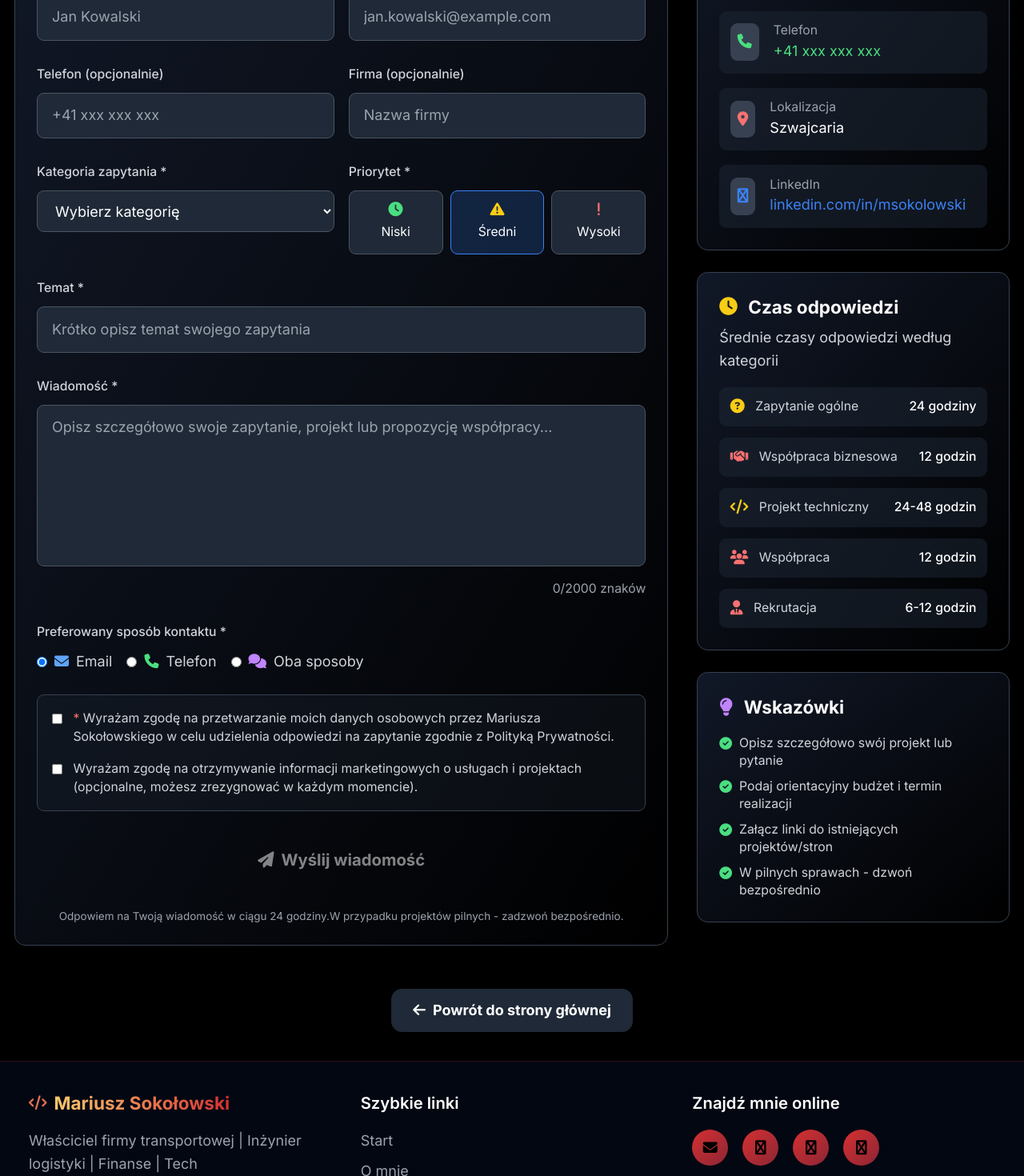
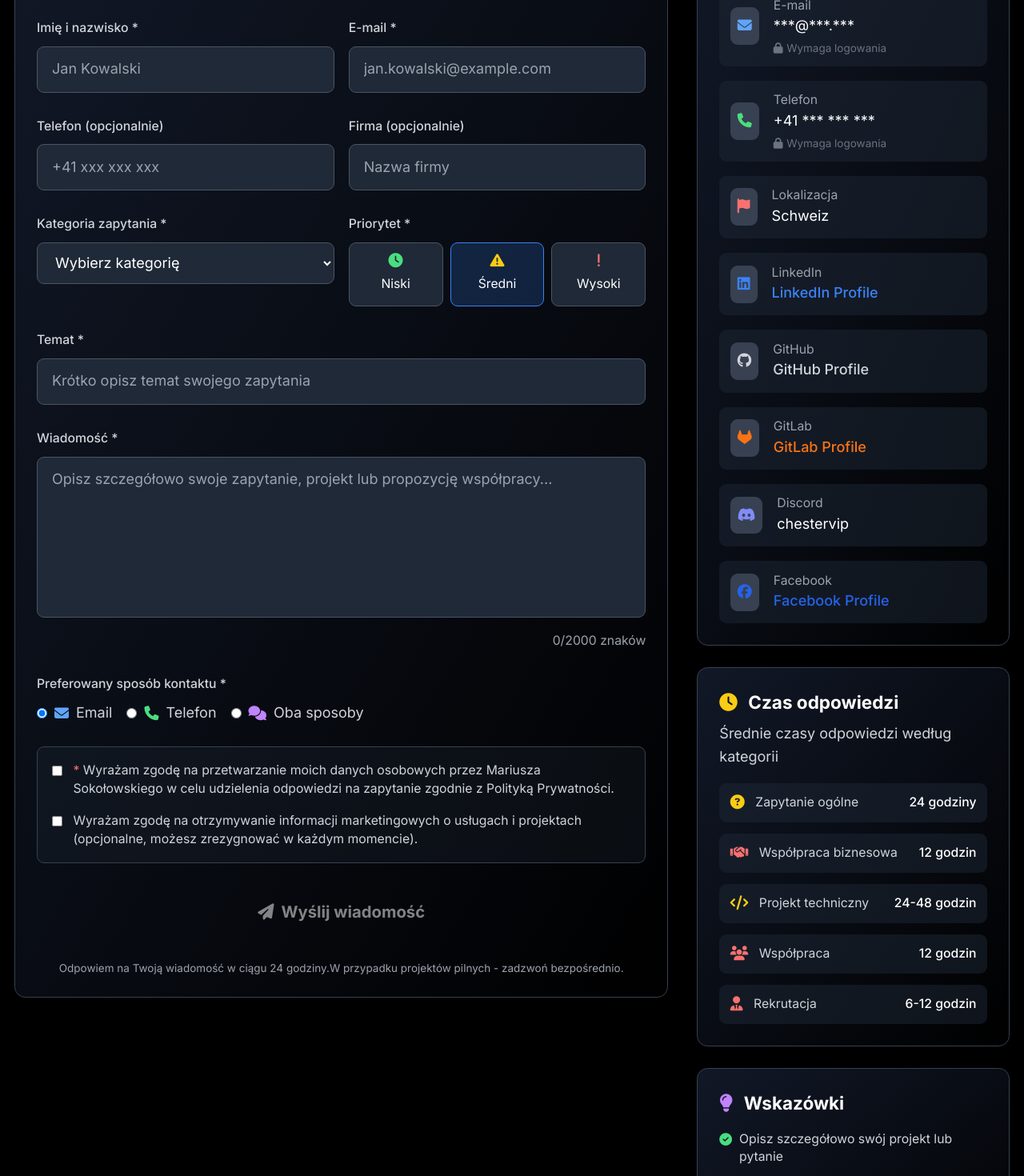
Before and after one commit to ChesterVip/Stronka_React_M_S_Frontend-, a React (Vite) app: page /contact in a window 1280 px wide. Shown: the part 460-1930 px from the top of the page at 80% size. Built offline with nearby package versions, Linux system fonts and the light colour scheme.

Commit message:
ContactPage is up-to-daty

```diff
--- a/src/components/Layout.tsx
+++ b/src/components/Layout.tsx
@@ -193,19 +193,21 @@ const Layout = () => {
               <h4 className="text-lg font-semibold text-white mb-4">{t.find_online}</h4>
               <div className="flex space-x-4">
                 {[
-                  { icon: 'fa-envelope', href: 'mailto:contact@mariusz-sokolowski.com' },
-                  { icon: 'fa-linkedin', href: '#' },
-                  { icon: 'fa-github', href: '#' },
-                  { icon: 'fa-whatsapp', href: '#' }
-                ].map(({ icon, href }, index) => (
+                  { icon: 'fa-linkedin', href: 'https://www.linkedin.com/in/mariuszsokolowski5014/', label: 'LinkedIn' },
+                  { icon: 'fa-github', href: 'https://github.com/ChesterVip', label: 'GitHub' },
+                  { icon: 'fa-gitlab', href: 'https://gitlab.com/ChesterVip', label: 'GitLab' },
+                  { icon: 'fa-facebook', href: 'https://www.facebook.com/mariusz.sokolowski.94', label: 'Facebook' },
+                  { icon: 'fa-discord', href: '#', label: 'Discord' }
+                ].map(({ icon, href, label }, index) => (
                   <a
                     key={index}
                     href={href}
                     className="w-10 h-10 bg-gradient-to-br from-gold-500 to-gold-700 hover:from-gold-400 hover:to-gold-600 rounded-full flex items-center justify-center transition-all duration-300 hover:scale-110"
                     target="_blank"
                     rel="noopener noreferrer"
+                    title={label}
                   >
-                    <i className={cn("fas", icon, "text-black")} />
+                    <i className={cn("fab", icon, "text-black")} />
                   </a>
                 ))}
               </div>
--- a/src/pages/ContactPage.tsx
+++ b/src/pages/ContactPage.tsx
@@ -72,6 +72,7 @@ const ContactPage = () => {
   const [isSubmitting, setIsSubmitting] = useState(false)
   const [submitStatus, setSubmitStatus] = useState<'idle' | 'success' | 'error'>('idle')
   const [submitMessage, setSubmitMessage] = useState('')
+  const [isLoggedIn, setIsLoggedIn] = useState(false) // Mock - później będzie z systemu autoryzacji
 
   const {
     register,
@@ -140,31 +141,75 @@ const ContactPage = () => {
   const contactInfo = [
     {
       icon: 'fa-envelope',
+      iconClass: 'fas',
       label: t.email_label,
-      value: 'mariusz@msokolowski.dev',
-      link: 'mailto:mariusz@msokolowski.dev',
-      color: 'text-blue-400'
+      value: isLoggedIn ? 'mariusz.sokolowski@fgfalke.eu' : '***@***.***',
+      link: isLoggedIn ? 'mailto:mariusz.sokolowski@fgfalke.eu' : null,
+      color: 'text-blue-400',
+      requiresAuth: true
     },
     {
       icon: 'fa-phone',
+      iconClass: 'fas',
       label: t.phone_label,
-      value: '+41 xxx xxx xxx',
-      link: 'tel:+41xxxxxxxxx',
-      color: 'text-green-400'
+      value: isLoggedIn ? '+41 76 237 33 01' : '+41 *** *** ***',
+      link: isLoggedIn ? 'tel:+41762373301' : null,
+      color: 'text-green-400',
+      requiresAuth: true
     },
     {
-      icon: 'fa-map-marker-alt',
+      icon: 'fa-flag',
+      iconClass: 'fas',
       label: t.location_label,
-      value: 'Szwajcaria',
+      value: 'Schweiz',
       link: null,
-      color: 'text-red-400'
+      color: 'text-red-400',
+      requiresAuth: false
     },
     {
       icon: 'fa-linkedin',
+      iconClass: 'fab',
       label: 'LinkedIn',
-      value: 'linkedin.com/in/msokolowski',
-      link: 'https://linkedin.com/in/msokolowski',
-      color: 'text-blue-500'
+      value: 'LinkedIn Profile',
+      link: 'https://www.linkedin.com/in/mariuszsokolowski5014/',
+      color: 'text-blue-500',
+      requiresAuth: false
+    },
+    {
+      icon: 'fa-github',
+      iconClass: 'fab',
+      label: 'GitHub',
+      value: 'GitHub Profile',
+      link: 'https://github.com/ChesterVip',
+      color: 'text-gray-300',
+      requiresAuth: false
+    },
+    {
+      icon: 'fa-gitlab',
+      iconClass: 'fab',
+      label: 'GitLab',
+      value: 'GitLab Profile',
+      link: 'https://gitlab.com/ChesterVip',
+      color: 'text-orange-500',
+      requiresAuth: false
+    },
+    {
+      icon: 'fa-discord',
+      iconClass: 'fab',
+      label: 'Discord',
+      value: 'chestervip',
+      link: null,
+      color: 'text-indigo-400',
+      requiresAuth: false
+    },
+    {
+      icon: 'fa-facebook',
+      iconClass: 'fab',
+      label: 'Facebook',
+      value: 'Facebook Profile',
+      link: 'https://www.facebook.com/mariusz.sokolowski.94',
+      color: 'text-blue-600',
+      requiresAuth: false
     }
   ]
 
@@ -193,6 +238,15 @@ const ContactPage = () => {
             <p className="text-lg text-gray-300 max-w-3xl mx-auto leading-relaxed">
               {t.contact_page_subtitle}
             </p>
+            {/* Temporary login button for testing */}
+            <div className="mt-4">
+              <button
+                onClick={() => setIsLoggedIn(!isLoggedIn)}
+                className="px-4 py-2 bg-blue-600 hover:bg-blue-700 text-white rounded-lg transition-colors"
+              >
+                {isLoggedIn ? 'Wyloguj się' : 'Zaloguj się'} (Test)
+              </button>
+            </div>
           </div>
         </AnimatedSection>
 
@@ -568,21 +622,26 @@ const ContactPage = () => {
                   {contactInfo.map((info, index) => (
                     <div key={index} className="flex items-center gap-4 p-3 bg-gray-800/50 rounded-lg hover:bg-gray-800/70 transition-colors">
                       <div className={`p-2 rounded-lg bg-gray-700 ${info.color}`}>
-                        <i className={`fas ${info.icon}`}></i>
+                        <i className={`${info.iconClass} ${info.icon}`}></i>
                       </div>
                       <div className="flex-1">
                         <div className="text-sm text-gray-400">{info.label}</div>
                         {info.link ? (
-                          <a
-                            href={info.link}
-                            className={`${info.color} hover:underline`}
-                            target={info.link.startsWith('http') ? '_blank' : undefined}
-                            rel={info.link.startsWith('http') ? 'noopener noreferrer' : undefined}
+                          <button
+                            onClick={() => info.link && window.open(info.link, '_blank')}
+                            className={`${info.color} hover:underline cursor-pointer bg-transparent border-none p-0 text-left font-medium`}
+                            title={info.link}
                           >
                             {info.value}
-                          </a>
+                          </button>
                         ) : (
                           <div className="text-white">{info.value}</div>
+                        )}
+                        {info.requiresAuth && !isLoggedIn && (
+                          <div className="text-xs text-gray-500 mt-1">
+                            <i className="fas fa-lock mr-1"></i>
+                            Wymaga logowania
+                          </div>
                         )}
                       </div>
                     </div>
--- a/src/utils/translations.ts
+++ b/src/utils/translations.ts
@@ -569,7 +569,7 @@ export const translations: Record<Language, Translation> = {
 
     // Footer
     footer_quick_links: "Szybkie linki",
-    footer_copyright: "© 2024 Mariusz Sokołowski. Wszystkie prawa zastrzeżone.",
+    footer_copyright: "© 2025 Mariusz Sokołowski. Wszystkie prawa zastrzeżone.",
 
     // NotFound page
     notfound_need_help: "Potrzebujesz pomocy?",
@@ -1145,7 +1145,7 @@ export const translations: Record<Language, Translation> = {
 
     // Footer
     footer_quick_links: "Schnelle Links",
-    footer_copyright: "© 2024 Mariusz Sokołowski. Alle Rechte vorbehalten.",
+    footer_copyright: "© 2025 Mariusz Sokołowski. Alle Rechte vorbehalten.",
 
     // NotFound page
     notfound_need_help: "Brauchen Sie Hilfe?",
```
